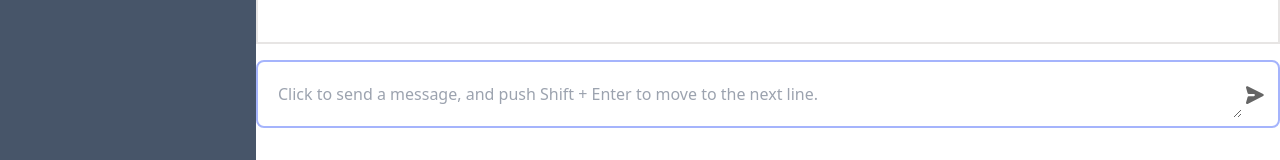
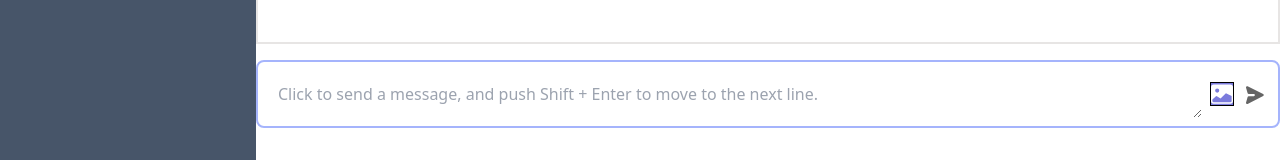
Before and after one commit to rexcare367/Smartchat-RAG, a Next.js app: page / in a window 1280 px wide. Shown: the part 600-760 px from the top of the page. Built offline with nearby package versions, Linux system fonts and the light colour scheme; no server answers.

Commit message:
Add image upload icon and upload feature.

```diff
--- /dev/null
+++ b/src/components/ImageUploadIcon.tsx
@@ -0,0 +1,37 @@
+import React, { useRef, ChangeEvent, FC } from 'react'
+import { BsImageFill  } from "react-icons/bs"
+
+interface ImageUploadIconProps {
+  onImageUpload: (file: File) => void
+}
+
+const ImageUploadIcon: FC<ImageUploadIconProps> = ({ onImageUpload }) => {
+  const fileInputRef = useRef<HTMLInputElement>(null)
+
+  const handleIconClick = () => {
+    fileInputRef.current?.click()
+}
+
+  const handleFileChange = (event: ChangeEvent<HTMLInputElement>) => {
+    const file = event.target.files ? event.target.files[0] : null
+    console.log("file", file)
+    if (file) {
+      onImageUpload(file)
+    }
+  };
+
+  return (
+    <label className="flex items-center justify-center  text-white font-bold py-2 px-2 rounded cursor-pointer">
+      <input
+        type="file"
+        ref={fileInputRef}
+        onChange={handleFileChange}
+        style={{ display: 'none' }}
+        accept="image/*"
+      />
+      <BsImageFill size={24} onClick={handleIconClick} style={{ cursor: 'pointer', background: '#7b7bdc', border:'solid black 1px' }} />
+    </label>
+  )
+}
+
+export default ImageUploadIcon
--- a/src/pages/index.tsx
+++ b/src/pages/index.tsx
@@ -6,6 +6,7 @@ import ArrowButton  from '@/src/components/ArrowButton'
 import ChatMessage from '@/src/components/ChatMessage'
 import DropdownSelect from '@/src/components/DropdownSelect'
 import Header from '@/src/components/Header'
+import ImageUploadIcon from '@/src/components/ImageUploadIcon'
 import Notification from '@/src/components/Notification'
 import { Message } from '@/src/types/chat'
 import { OptionType } from '@/src/types/common'
@@ -125,6 +126,11 @@ const HomePage : FC<{
     setRows(newRows + 1)
   }
 
+  const handleImageUpload = (file: File) => {
+    console.log('Uploaded file:', file.name);
+
+  };
+
   useEffect(() => {
     const keyDownHandler = (e: KeyboardEvent) => {
       if (e.key !== 'Enter') return
@@ -230,6 +236,7 @@ const HomePage : FC<{
             onChange={handleInputChange}
             className={`w-80vw max-h-96 placeholder-gray-400 overflow-y-auto focus: p-3 ${loading && 'opacity-50'} focus:ring-stone-100 focus:outline-none`}
           />
+          <ImageUploadIcon onImageUpload={handleImageUpload} />
           <ArrowButton disabled={userInput===''} />
         </form>
         { error && <Notification type="error" message={error} /> }
```
